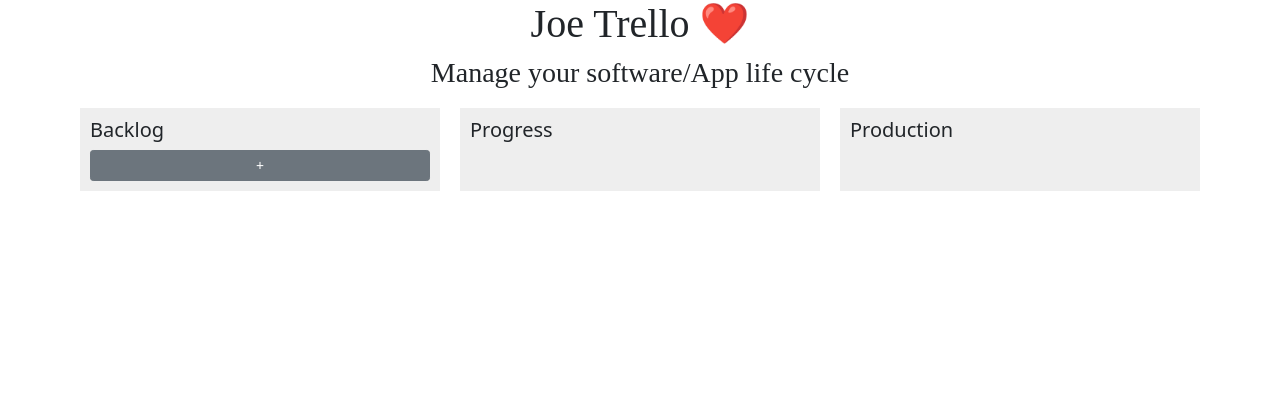
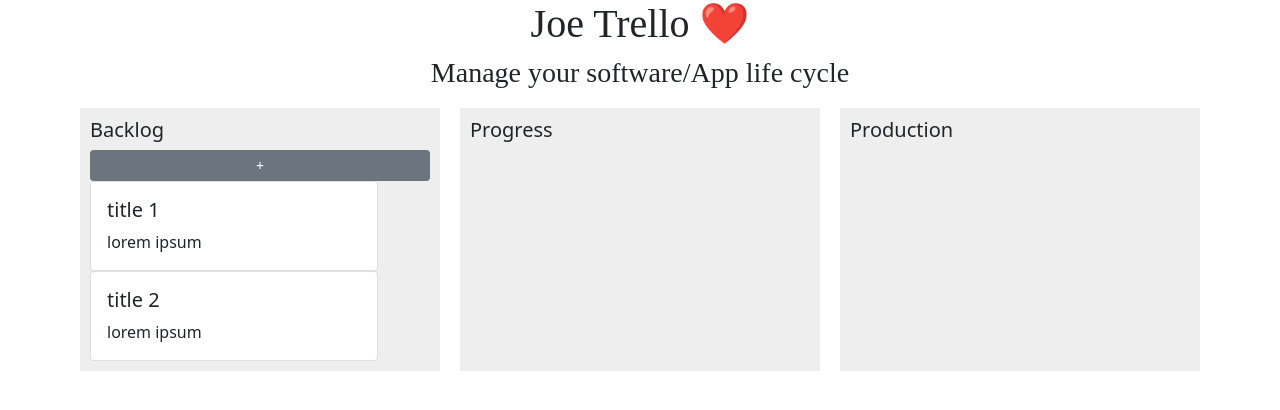
Before and after one commit to josephDev123/business-software-lifecycle-management-app, a React (Create React App) app: page / in a window 1280 px wide. Shown: the top 410 px of the page. Built offline with nearby package versions, Linux system fonts and the light colour scheme; a web font is replaced by a local one.

Commit message:
modified:   src/App.js         modified:   src/component/data.js

```diff
--- a/src/App.js
+++ b/src/App.js
@@ -2,6 +2,9 @@
 import './component/app.css'
 import Header from './component/Header';
 import { useState, useRef } from 'react';
+import { label} from './component/data';
+import {changeStatusToBacklog} from './component/changeStatus';
+import TextBox from './component/textBox';
 
 function App() {
   const form_ref =useRef()
@@ -15,12 +18,16 @@
   setshowAddContentForm(false)
 }
 
+
+
    return (
     <div className="container">
+{/* title of the project */}
      <Header/>
+
      <div className='row'>
         <div className='col app_bg_color' id='backlog'>
-          <h5>Backlog</h5>
+          <h5>{label[0]}</h5>
           <div className="d-grid gap-2">
             <button className='btn btn-secondary btn-sm' onClick={showForm}>+</button>
           </div>
@@ -41,14 +48,16 @@
 
         }
 
+         <TextBox data={changeStatusToBacklog()}/>
+
         </div>
 
          <div className='col app_bg_color' id='progress'>
-            <h5>Progress</h5>
+            <h5>{label[1]}</h5>
         </div>
 
         <div className='col app_bg_color' id='production'>
-            <h5>Production</h5>
+            <h5>{label[2]}</h5>
         </div>
      </div>
     </div>
--- /dev/null
+++ b/src/component/changeStatus.js
@@ -0,0 +1,7 @@
+import React from 'react';
+import { data } from './data';
+
+export function changeStatusToBacklog() {
+
+    return data.filter(item=> item.status ==='backlog');
+}
--- a/src/component/data.js
+++ b/src/component/data.js
@@ -1,6 +1,6 @@
 import React from 'react'
 
-export default data=[{
+export const data=[{
         id:1,
         status:'backlog',
         title:'title 1',
@@ -41,3 +41,6 @@
     }
 
 ]
+
+
+export const label=['Backlog', 'Progress', 'Production'];
--- /dev/null
+++ b/src/component/textBox.js
@@ -0,0 +1,24 @@
+import React from 'react'
+
+export default function TextBox({data}) {
+
+
+
+        return (
+            <div>
+                {data.map(item =>{
+                    return(
+                        <div className="card" style={{width: '18rem'}} key={item.id}>
+                            <div className="card-body" >
+                                <h5 className="card-title">{item.title}</h5>
+                                <p className="card-text">{item.content}</p>
+                            </div>
+                        </div>
+                    )
+                    }) }
+            </div>
+
+    )
+
+
+}
```
